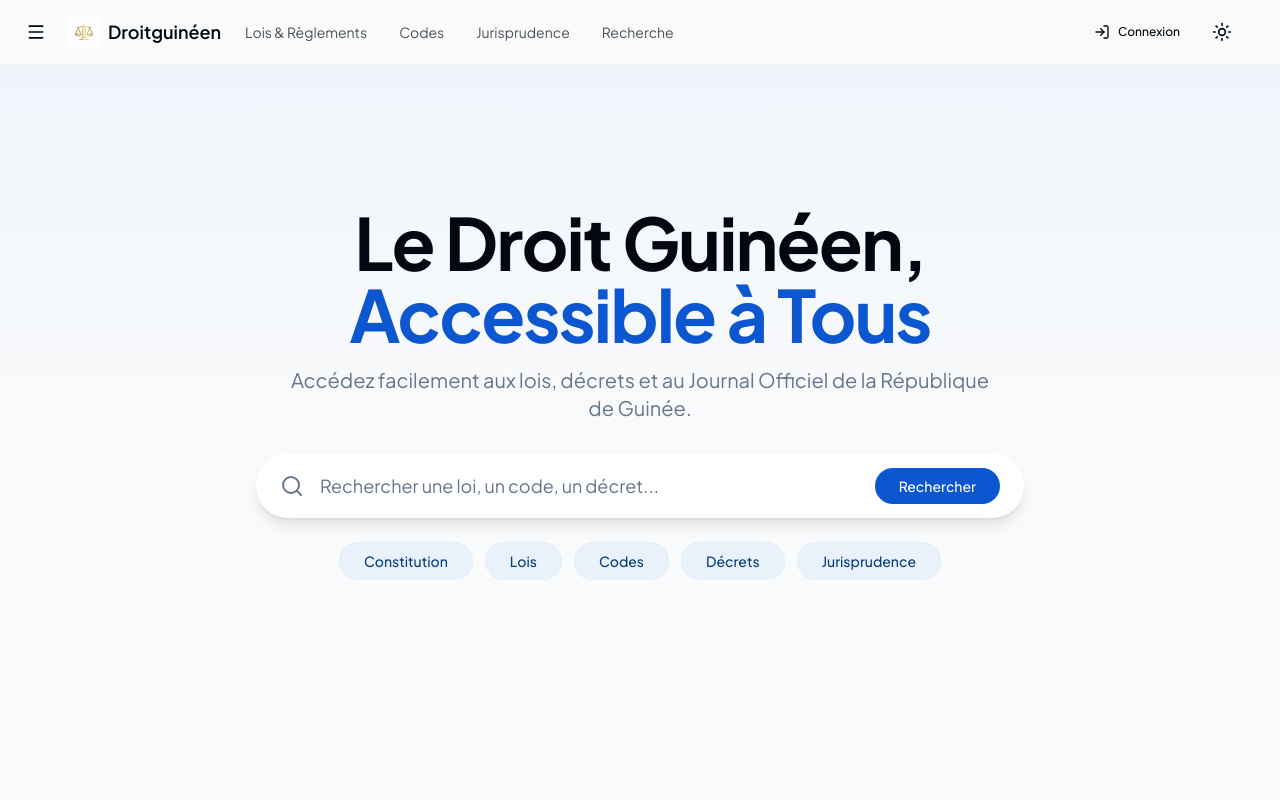
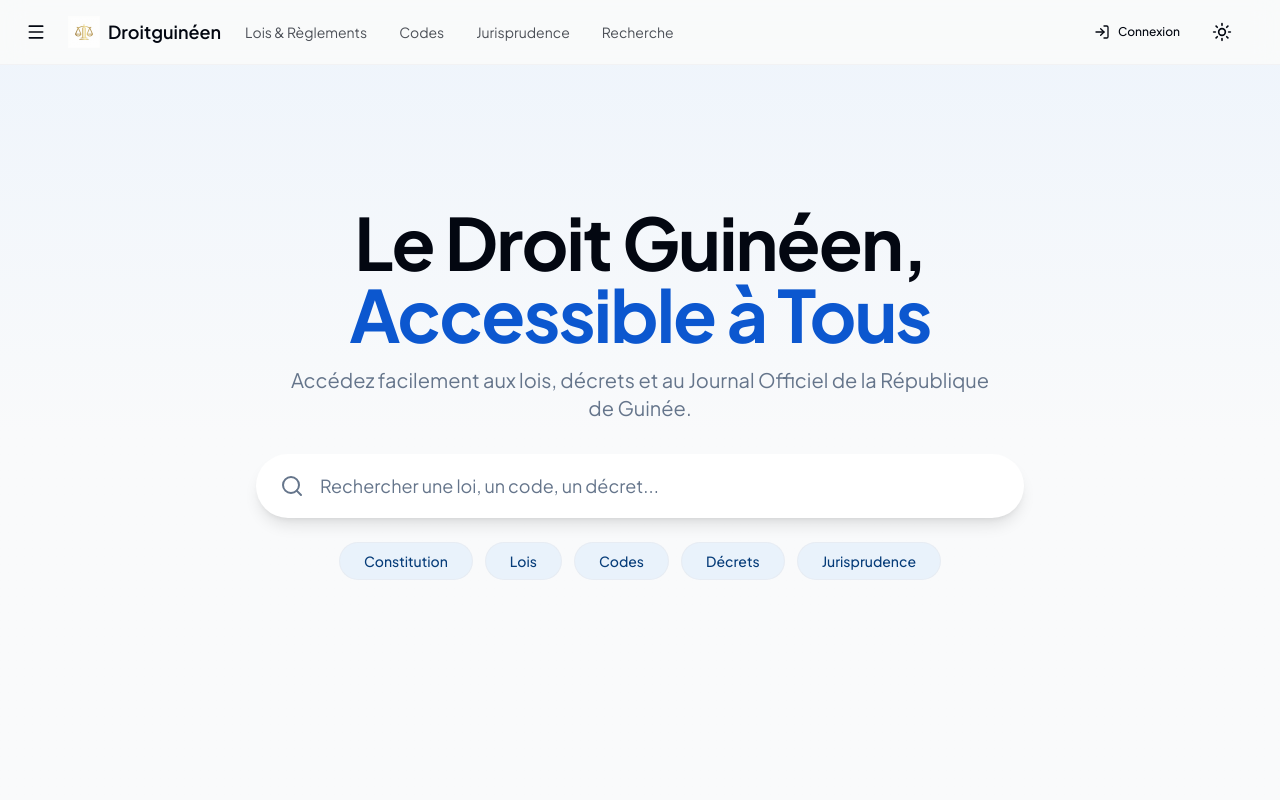
Before and after one commit to ALPHAJORDAN/droitguineen, a Next.js app in the folder frontend/: page / in a window 1280 px wide. Shown: the top 800 px of the page. Built offline with nearby package versions, Linux system fonts and the light colour scheme; no server answers.

Commit message:
Remove redundant blue search button from SearchBar
Search is triggered by Enter key and suggestion clicks.

Co-Authored-By: Claude Opus 4.6 <noreply@anthropic.com>

```diff
--- a/frontend/components/ui/SearchBar.tsx
+++ b/frontend/components/ui/SearchBar.tsx
@@ -202,17 +202,6 @@ export function SearchBar({ className, onSearch, defaultValue = "", showFilters
                                     <X className="h-5 w-5" />
                                 </button>
                             )}
-                            <button
-                                type="submit"
-                                className={cn(
-                                    "flex-shrink-0 px-4 sm:px-6 py-2 rounded-full text-sm font-medium",
-                                    "bg-primary text-primary-foreground hover:bg-primary/90",
-                                    "transition-all duration-200"
-                                )}
-                            >
-                                <Search className="h-4 w-4 sm:hidden" />
-                                <span className="hidden sm:inline">Rechercher</span>
-                            </button>
                         </div>
                     </div>
 
```
